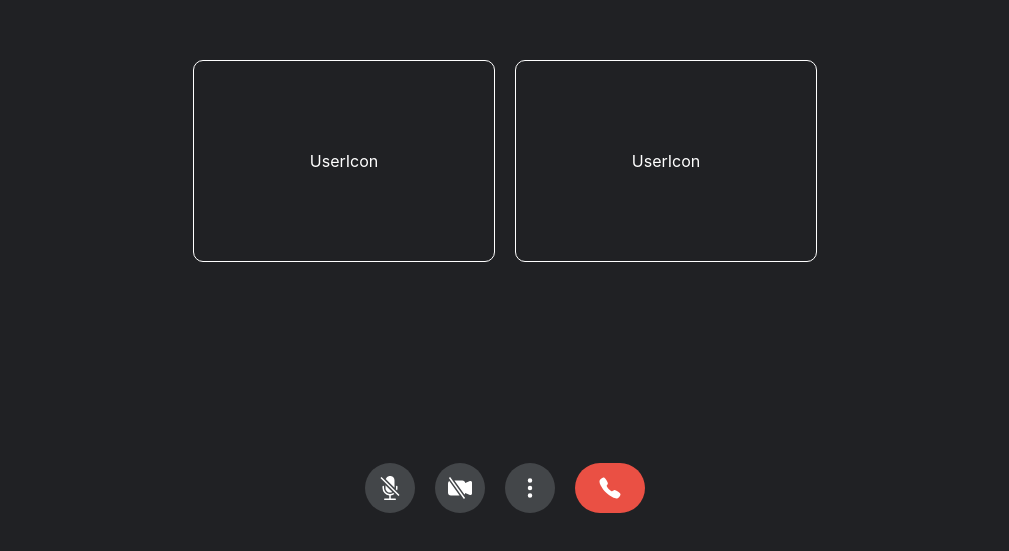
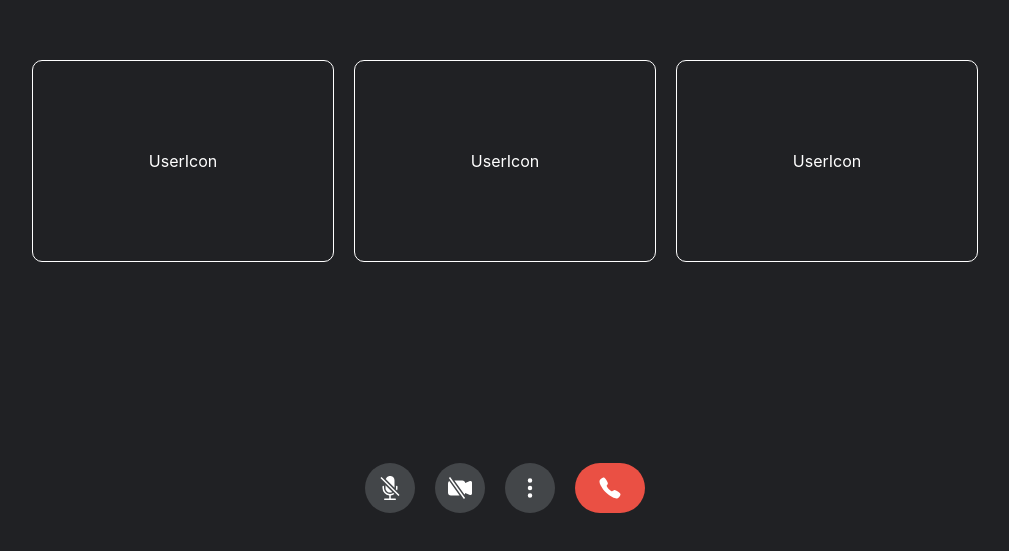
Before and after one commit to Danieruone/demo-call, a React (Vite) app: page / in a window 1280 px wide. Shown: the part 239-790 px from the top of the page, without its empty margins (135-1144 px from the left). Built offline with nearby package versions, Linux system fonts and the light colour scheme.

Commit message:
Add user icon

```diff
--- a/src/Pages/Main.tsx
+++ b/src/Pages/Main.tsx
@@ -7,6 +7,7 @@ export const Main = () => {
     <div className='container'>
       <UserIcon />
       <UserIcon />
+      <UserIcon />
       <ControlsPanel />
     </div>
   );
```
